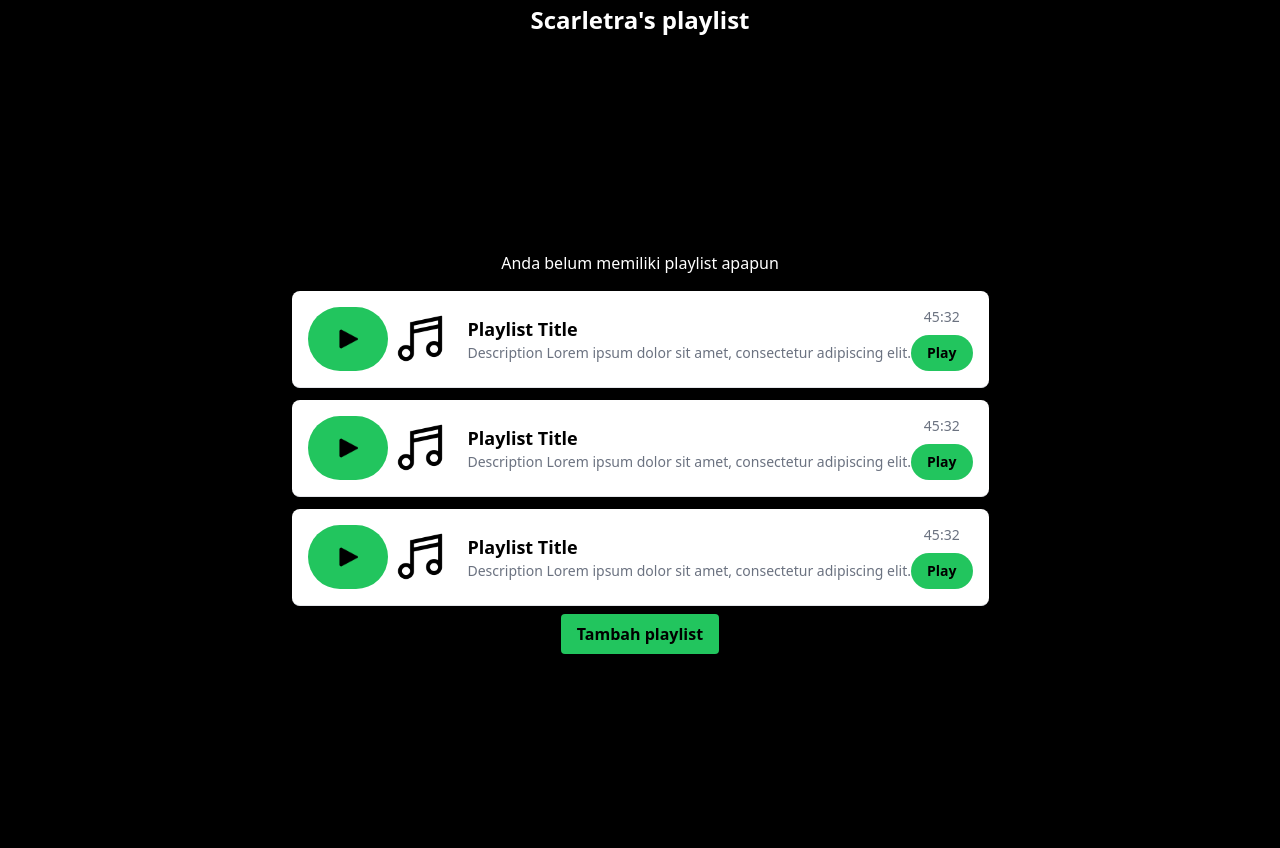
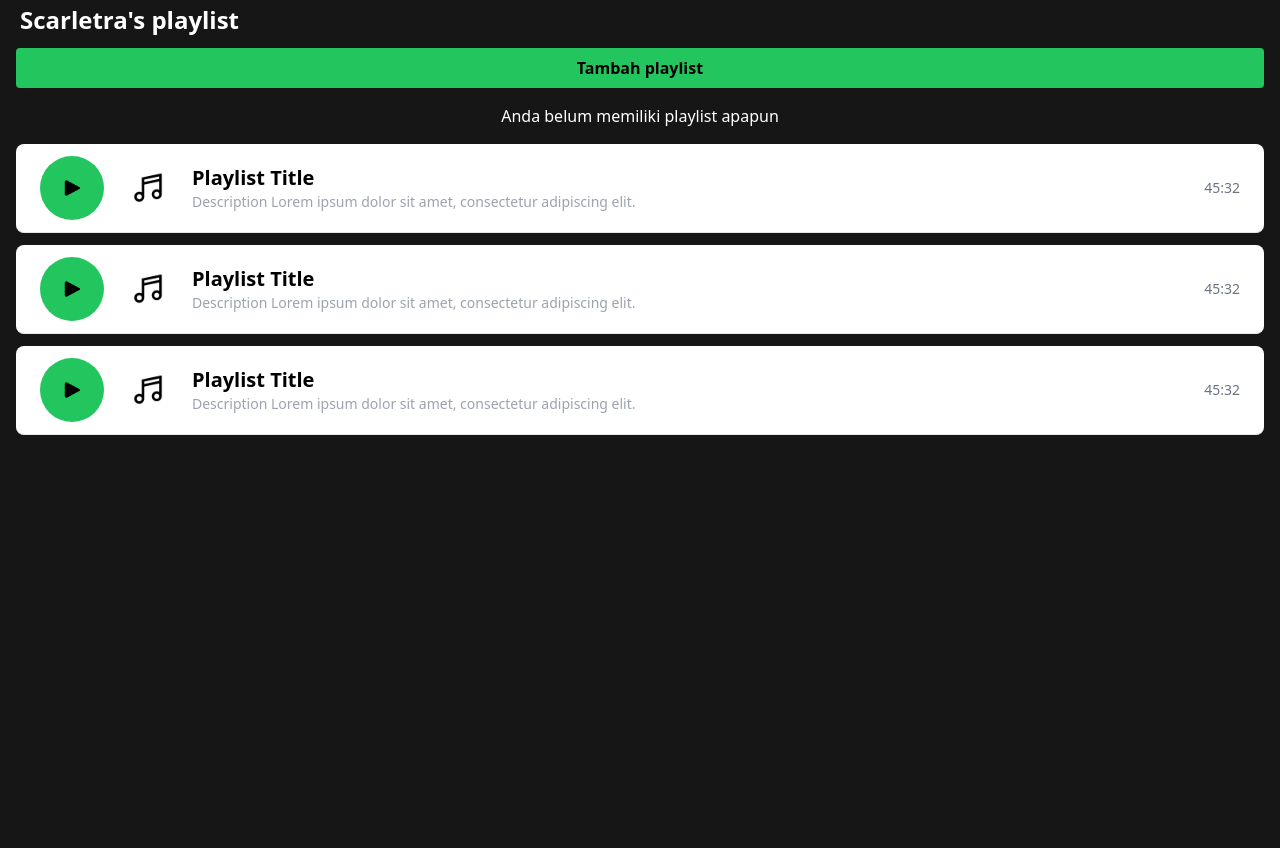
Before and after one commit to Photic23/TK3-BASDAT, a Django app: page /user/ in a window 1280 px wide. Run offline with Django 5.2, Linux system fonts and the light colour scheme; some libraries are stand-ins or nearby versions.

Commit message:
add: Redesign for daftar playlist page

```diff
--- a/feat_1/templates/daftar-playlist.html
+++ b/feat_1/templates/daftar-playlist.html
@@ -6,71 +6,68 @@
 {% endblock meta %}
 
 {% block content %}
-    <div class="flex flex-col justify-center items-center gap-2 bg-dark-300">
+    <div class="flex flex-col gap-2 bg-dark-300 mx-4">
         <h1 class="text-2xl font-bold p-1">{{ username }}'s playlist</h1>
 
-        <div class="flex flex-col justify-center items-center gap-2 h-screen">
+        <div class="flex flex-col gap-2 h-screen">
+            <a href={% url 'feat_1:add_playlist' %}>
+                <button class="bg-green-500 hover:bg-green-600 text-black font-bold py-2 px-4 rounded w-full">
+                    Tambah playlist
+                </button>
+            </a>
             {% comment %} {% if user.daftar_playlist %} {% endcomment %}
             <h2 class="p-2 text-center">Anda belum memiliki playlist apapun</h2>
             {% comment %} {% else %} {% endcomment %}
             <div class="flex flex-col gap-3">
-                <div class="flex flex-row justify-between items-center p-4 border-b border-gray-200 bg-white rounded-lg">
-                    <div class="flex flex-row flex-shrink-0 mr-4">
-                        <button class="bg-green-500 hover:bg-green-600 text-black text-sm font-semibold px-4 py-2 rounded-full">
-                            <img src={% static 'icon_play.png' %} alt="Play" class="w-6 h-6 rounded-full mx-3">
+                <div class="flex flex-row justify-between items-center px-6 py-3 border-b border-gray-200 bg-white rounded-lg">
+                    <div class="flex items-center gap-6 mr-6">
+                        <button class="bg-green-500 hover:bg-green-600 font-semibold w-16 aspect-square rounded-full flex items-center justify-center">
+                            <img src={% static 'icon_play.png' %} alt="Play" class="w-5 h-5 rounded-full ">
                         </button>
-                        <img src={% static 'playlist_image.jpg' %} alt="Playlist Image" class="w-16 h-16 rounded-full">
+                        <img src={% static 'playlist_image.jpg' %} alt="Playlist Image" class="w-10 h-10 rounded-full">
                     </div>
                     <div class="flex flex-col flex-grow">
-                        <h3 class="text-lg font-semibold text-black">Playlist Title</h3>
-                        <p class="text-sm text-gray-500">Description Lorem ipsum dolor sit amet, consectetur adipiscing elit.</p>
+                        <h3 class="text-xl font-bold text-black">Playlist Title</h3>
+                        <p class="text-sm text-gray-400">Description Lorem ipsum dolor sit amet, consectetur adipiscing elit.</p>
                     </div>
                     <div class="flex flex-col justify-center items-center">
                         <p class="text-gray-500 text-sm">45:32</p>
-                        <button class="bg-green-500 hover:bg-green-600 text-black text-sm font-semibold px-4 py-2 rounded-full mt-2">Play</button>
                     </div>
                 </div>
 
-                <div class="flex flex-row justify-between items-center p-4 border-b border-gray-200 bg-white rounded-lg">
-                    <div class="flex flex-row flex-shrink-0 mr-4">
-                        <button class="bg-green-500 hover:bg-green-600 text-black text-sm font-semibold px-4 py-2 rounded-full">
-                            <img src={% static 'icon_play.png' %} alt="Play" class="w-6 h-6 rounded-full mx-3">
+                <div class="flex flex-row justify-between items-center px-6 py-3 border-b border-gray-200 bg-white rounded-lg">
+                    <div class="flex items-center gap-6 mr-6">
+                        <button class="bg-green-500 hover:bg-green-600 font-semibold w-16 aspect-square rounded-full flex items-center justify-center">
+                            <img src={% static 'icon_play.png' %} alt="Play" class="w-5 h-5 rounded-full ">
                         </button>
-                        <img src={% static 'playlist_image.jpg' %} alt="Playlist Image" class="w-16 h-16 rounded-full">
+                        <img src={% static 'playlist_image.jpg' %} alt="Playlist Image" class="w-10 h-10 rounded-full">
                     </div>
                     <div class="flex flex-col flex-grow">
-                        <h3 class="text-lg font-semibold text-black">Playlist Title</h3>
-                        <p class="text-sm text-gray-500">Description Lorem ipsum dolor sit amet, consectetur adipiscing elit.</p>
+                        <h3 class="text-xl font-bold text-black">Playlist Title</h3>
+                        <p class="text-sm text-gray-400">Description Lorem ipsum dolor sit amet, consectetur adipiscing elit.</p>
                     </div>
                     <div class="flex flex-col justify-center items-center">
                         <p class="text-gray-500 text-sm">45:32</p>
-                        <button class="bg-green-500 hover:bg-green-600 text-black text-sm font-semibold px-4 py-2 rounded-full mt-2">Play</button>
                     </div>
                 </div>
 
-                <div class="flex flex-row justify-between items-center p-4 border-b border-gray-200 bg-white rounded-lg">
-                    <div class="flex flex-row flex-shrink-0 mr-4">
-                        <button class="bg-green-500 hover:bg-green-600 text-black text-sm font-semibold px-4 py-2 rounded-full">
-                            <img src={% static 'icon_play.png' %} alt="Play" class="w-6 h-6 rounded-full mx-3">
+                <div class="flex flex-row justify-between items-center px-6 py-3 border-b border-gray-200 bg-white rounded-lg">
+                    <div class="flex items-center gap-6 mr-6">
+                        <button class="bg-green-500 hover:bg-green-600 font-semibold w-16 aspect-square rounded-full flex items-center justify-center">
+                            <img src={% static 'icon_play.png' %} alt="Play" class="w-5 h-5 rounded-full ">
                         </button>
-                        <img src={% static 'playlist_image.jpg' %} alt="Playlist Image" class="w-16 h-16 rounded-full">
+                        <img src={% static 'playlist_image.jpg' %} alt="Playlist Image" class="w-10 h-10 rounded-full">
                     </div>
                     <div class="flex flex-col flex-grow">
-                        <h3 class="text-lg font-semibold text-black">Playlist Title</h3>
-                        <p class="text-sm text-gray-500">Description Lorem ipsum dolor sit amet, consectetur adipiscing elit.</p>
+                        <h3 class="text-xl font-bold text-black">Playlist Title</h3>
+                        <p class="text-sm text-gray-400">Description Lorem ipsum dolor sit amet, consectetur adipiscing elit.</p>
                     </div>
                     <div class="flex flex-col justify-center items-center">
                         <p class="text-gray-500 text-sm">45:32</p>
-                        <button class="bg-green-500 hover:bg-green-600 text-black text-sm font-semibold px-4 py-2 rounded-full mt-2">Play</button>
                     </div>
                 </div>
 
             </div>
-            <a href={% url 'feat_1:add_playlist' %}>
-                <button class="bg-green-500 hover:bg-green-600 text-black font-bold py-2 px-4 rounded">
-                    Tambah playlist
-                </button>
-            </a>
 
         </div>
     </div>
--- a/templates/base.html
+++ b/templates/base.html
@@ -11,7 +11,7 @@
         {% endblock meta %}
     </head>
 
-    <body class="bg-black text-white">
+    <body class="bg-[#161616] text-white">
         {% block content %}
         {% endblock content %}
     </body>
```
Also changed, not shown: feat_1/templates/langganan-paket.html (+6 -6 lines), feat_1/templates/search-bar-code.html (added).
